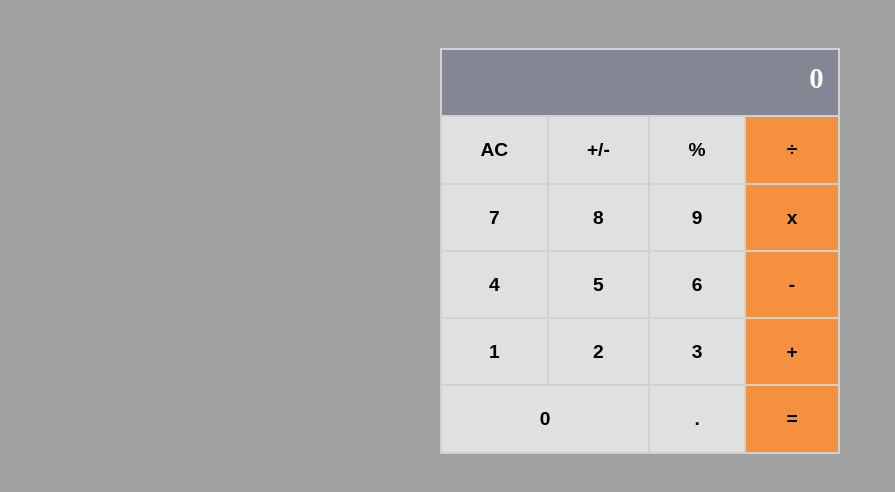
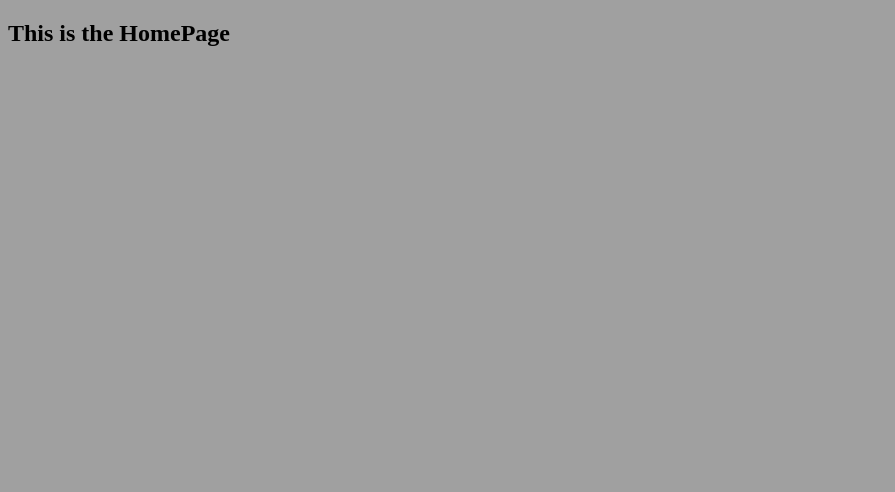
Before and after one commit to luigirazum/mv-math-magicians, a React (Create React App) app: page / in a window 1280 px wide. Shown: the top 492 px of the page, without its empty margins (0-895 px from the left). Built offline with nearby package versions, Linux system fonts and the light colour scheme.

Commit message:
Set the Routes for Home, Calculator, Quote and NotMatch pages.

```diff
--- a/src/App.js
+++ b/src/App.js
@@ -1,11 +1,22 @@
 import React from 'react';
-import Calculator from './components/Calculator';
+import { Routes, Route } from 'react-router-dom';
+
+// Import pages
+import HomePage from './pages/HomePage';
+import CalcPage from './pages/CalcPage';
+import QuotePage from './pages/QuotePage';
+import NotMatch from './pages/NotMatch';
+
+// Add style sheet
 import './assets/styles/App.css';
 
 const App = () => (
-  <div className="App">
-    <Calculator title="Calculator" />
-  </div>
+  <Routes>
+    <Route path="/" element={<HomePage />} />
+    <Route path="calculator" element={<CalcPage />} />
+    <Route path="quote" element={<QuotePage />} />
+    <Route path="*" element={<NotMatch />} />
+  </Routes>
 );
 
 export default App;
```
